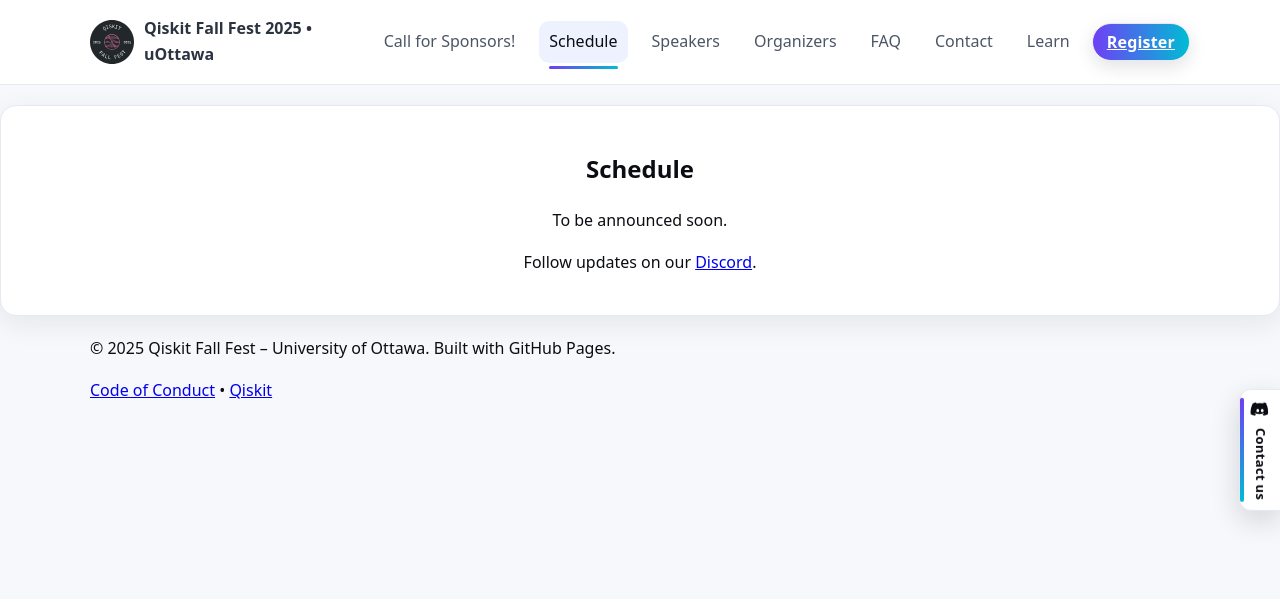
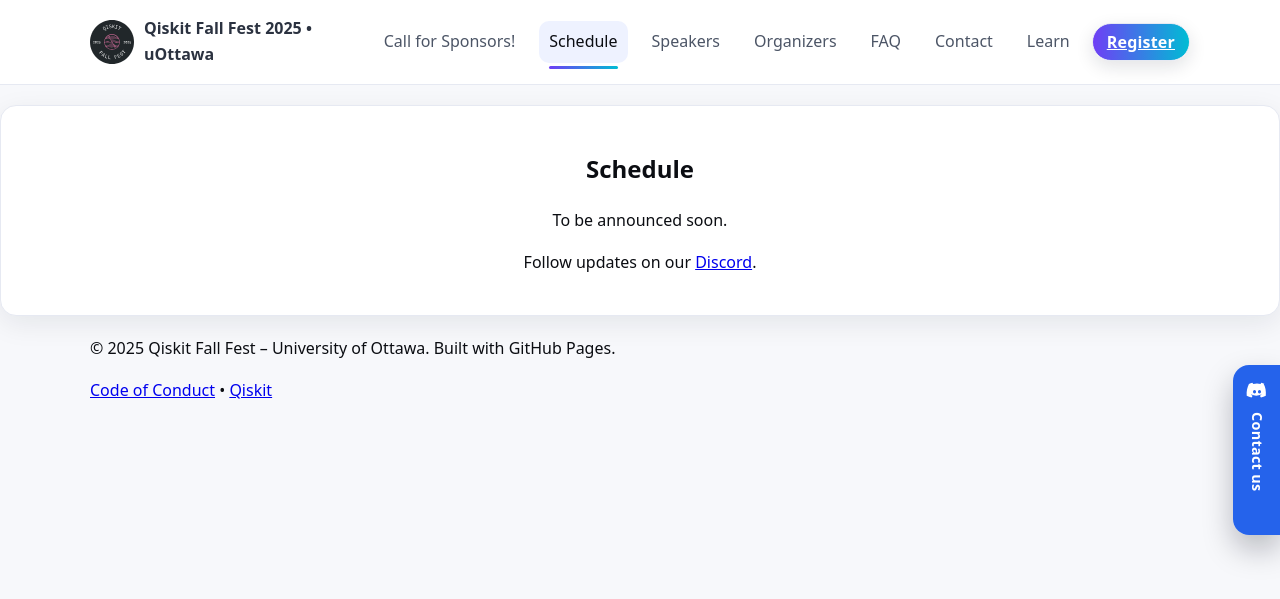
Before and after one commit to utkarshh-singh/fall-fest-2025-website, a Jekyll site: the page built from shedule.md, in a window 1280 px wide. Shown: the top 599 px of the page. Built offline with Jekyll 4.4.1, drawn with Linux system fonts in a browser that asks for light colours.

Commit message:
Update style.css

```diff
--- a/assets/style.css
+++ b/assets/style.css
@@ -443,3 +443,66 @@
 
 /* Do not print the floating button */
 @media print{ .floating-cta{ display:none !important; } }
+
+
+
+
+/* === Floating Discord CTA: bigger + blue fill (overrides) === */
+:root{
+  /* tweak if you want a different blue */
+  --cta-blue: #2563eb;           /* base blue */
+  --cta-blue-2: #1e40af;         /* hover/pressed */
+}
+
+.floating-cta{
+  /* size */
+  padding: 14px 12px;            /* bigger */
+  gap: 10px;
+  min-height: 140px;             /* a touch taller */
+  border-radius: 16px 0 0 16px;
+
+  /* blue fill */
+  background: linear-gradient(180deg, var(--cta-blue), var(--cta-blue));
+  border-color: transparent;
+  color: #fff;                    /* white text/icon on blue */
+
+  /* polish */
+  text-decoration: none;          /* no underline */
+  box-shadow: 0 14px 30px rgba(2, 6, 23, .26);
+}
+
+/* remove the old accent stripe if it exists */
+.floating-cta::before{ content:none !important; }
+
+.floating-cta .icon{ width:22px; height:22px; }
+.floating-cta .label{
+  font-size: .9rem;
+  font-weight: 700;
+  letter-spacing: .02em;
+  text-decoration: none;          /* ensure no underline on label */
+}
+
+/* hover / focus */
+.floating-cta:hover{
+  transform: translateY(-50%) translateX(-3px);
+  background: linear-gradient(180deg, var(--cta-blue-2), var(--cta-blue-2));
+  box-shadow: 0 18px 40px rgba(2, 6, 23, .32);
+}
+.floating-cta:focus-visible{
+  outline: 2px solid #fff;
+  outline-offset: 3px;
+}
+
+/* Mobile FAB: keep the same blue, bump size slightly */
+@media (max-width: 640px){
+  .floating-cta{
+    right:16px; bottom:16px; top:auto; transform:none;
+    padding: 14px;
+    border-radius: 999px;
+    min-height: auto;
+  }
+  .floating-cta .label{ display:none; } /* icon-only on mobile */
+}
+
+/* Do not print the floating button */
+@media print{ .floating-cta{ display:none !important; } }
```
